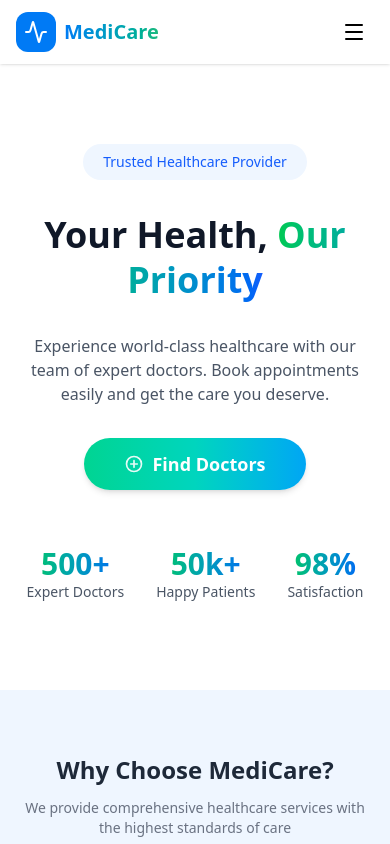
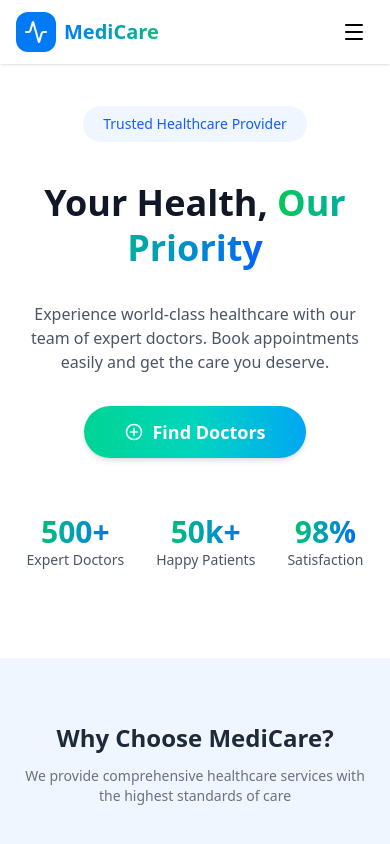
Before and after one commit to Moheed-Dar/Hospital-Management-System, a Next.js app: page / in a window 390 px wide. Shown: the top 844 px of the page. Built offline with nearby package versions, Linux system fonts and the light colour scheme.

Commit message:
update hersection

```diff
--- a/src/app/components/HeroSection.jsx
+++ b/src/app/components/HeroSection.jsx
@@ -7,14 +7,25 @@ import Link from "next/link";
 
 const HeroSection = () => {
     return (
-        <section className="bg-white flex flex-col items-center justify-center px-6 md:pt-24 pt-20 sm:px-10 md:px-16 lg:px-20 py-10  ">
+        <section className="bg-white flex flex-col items-center justify-center px-6 md:pt-24 pt-12 sm:px-10 md:px-16 lg:px-20 pb-10  ">
             <div className="max-w-7xl w-full flex flex-col lg:flex-row items-center gap-12">
                 {/* Left Content */}
                 <div className="flex-1 w-full space-y-8 text-center lg:text-left">
                     {/* Trusted Provider Badge */}
-                    <span className="inline-block bg-blue-50 text-blue-600 px-5 py-2 rounded-full text-sm font-medium">
+                    <motion.span
+                        className="inline-block bg-blue-50 text-blue-600 px-5 py-2 rounded-full text-sm font-medium"
+                        animate={{
+                            y: [0, -10, 0], // moves up and down
+                        }}
+                        transition={{
+                            duration: 2,
+                            repeat: Infinity,
+                            ease: "easeInOut",
+                        }}
+                    >
                         Trusted Healthcare Provider
-                    </span>
+                    </motion.span>
+
 
                     {/* Heading */}
                     <h1 className="text-4xl sm:text-5xl lg:text-6xl font-bold text-gray-900 leading-tight">
```
